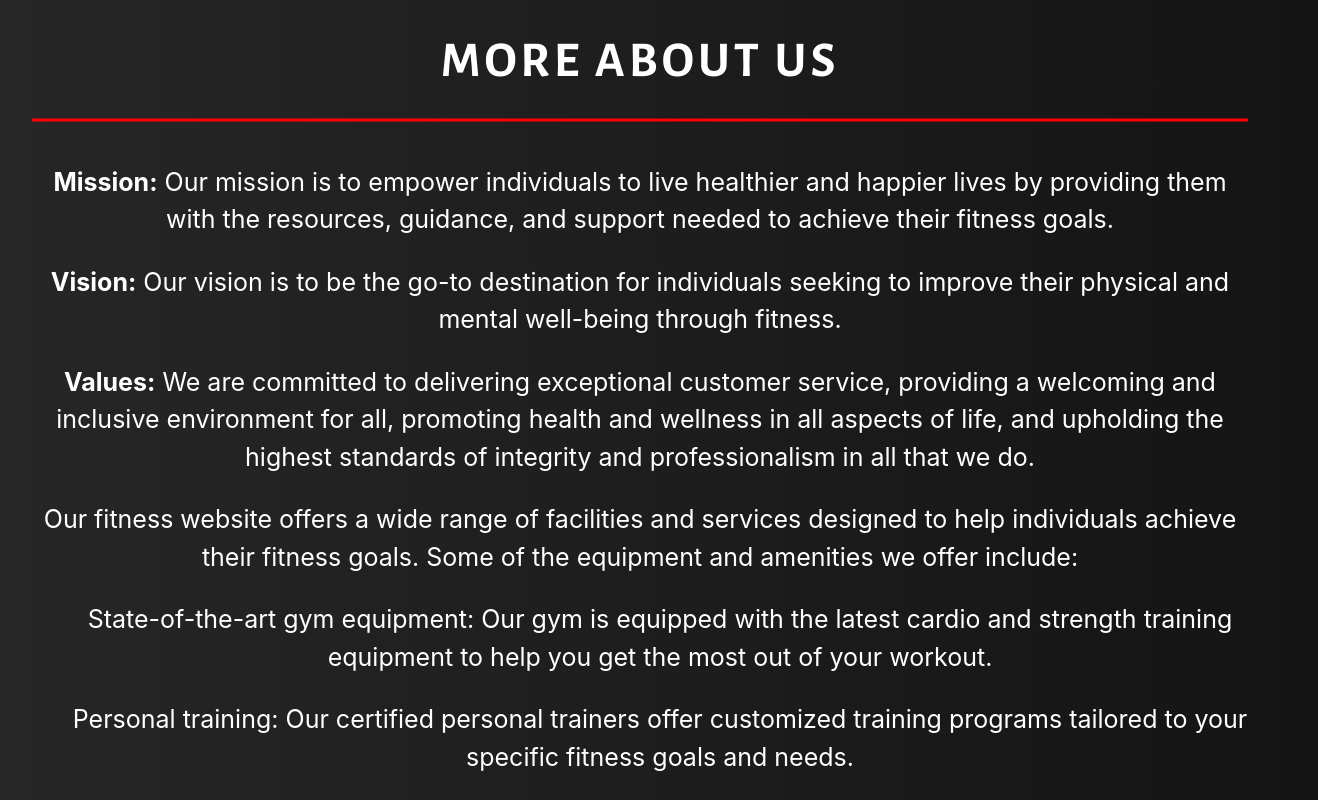
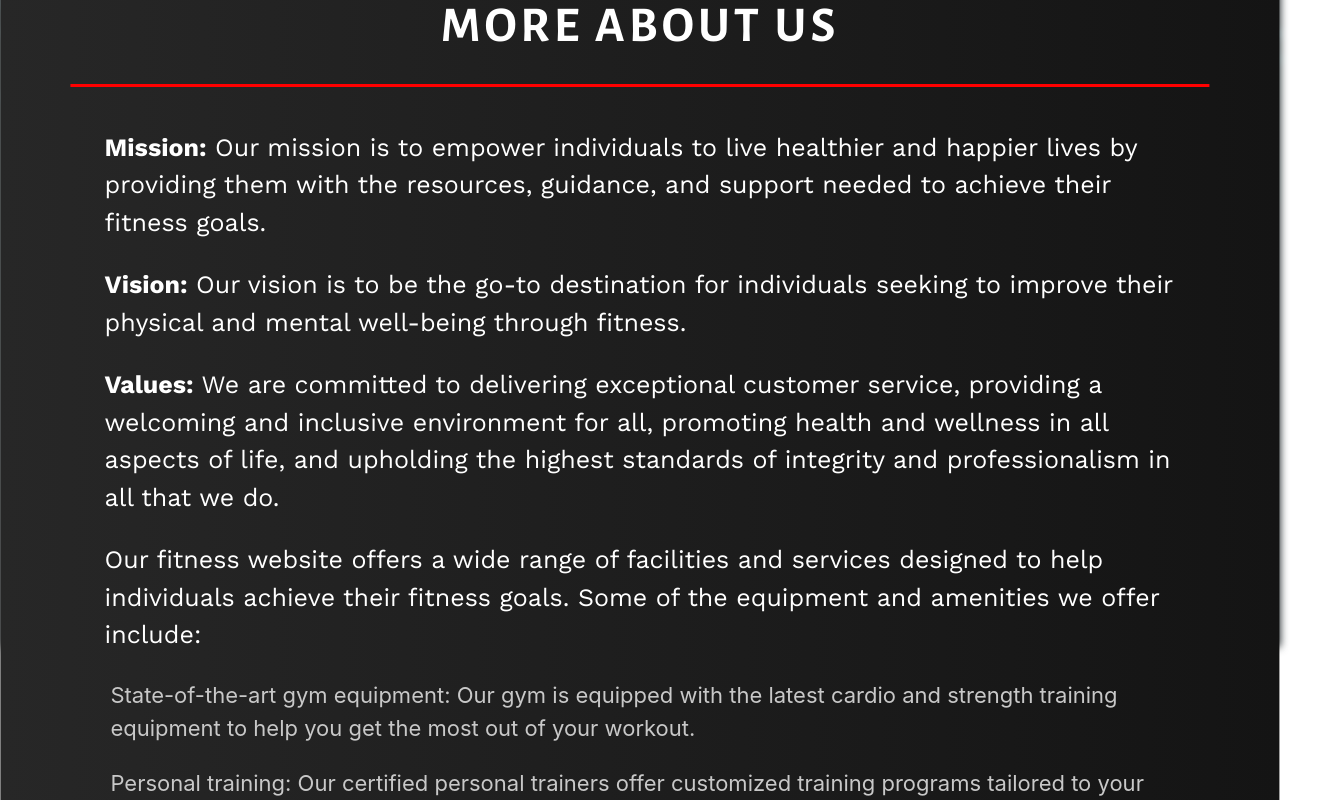
Before and after one commit to AbidIbnAnvar/FitnessApp, a React (Vite) app: page /about in a window 1280 px wide. Shown: the part 300-1100 px from the top of the page, 1318 px wide, since content can reach past the window. Built offline with nearby package versions, Linux system fonts and the light colour scheme.

Commit message:
Update About.css

```diff
--- a/src/pages/About.css
+++ b/src/pages/About.css
@@ -1,6 +1,7 @@
 
 .about-main{
     margin-top: 92px;
+    overflow: hidden;
 }
 
 
@@ -27,7 +28,7 @@
     transform: translate(-50%, -50%);
     background-color: transparent;
     border-radius: 25px;
-    width: 95%;
+    width: 89%;
     height: auto;
     padding-top:40px;
     padding-left: 70px;
@@ -51,3 +52,41 @@
     padding-bottom: 30px;
     border-bottom: 3px solid red;
 }
+
+.about-textblock p{
+    font-family: 'Work Sans';
+    font-size: 25px;
+    text-align: left;
+    padding-inline: 3%;
+}
+
+.about-textblock ol{
+    text-align: left;
+    font-size: 22px;
+    color:rgb(200, 200, 200);
+
+}
+
+
+@media screen and (800px<width<1000px) {
+    .about-image1{
+        display: none;
+    }
+    .about-textblock{
+        background-image:none;
+        top: 900px;
+        margin-bottom: 200px;
+    }
+
+}
+
+@media screen and (width<800px) {
+    .about-image1{
+        display: none;
+    }
+    .about-textblock{
+        background-image:none;
+        top: 1100px;
+        margin-bottom: 200px;
+    }
+}
```
